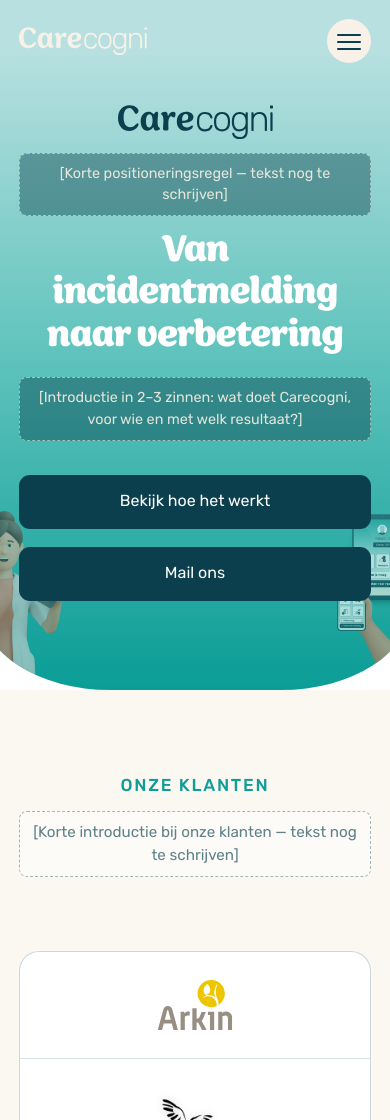
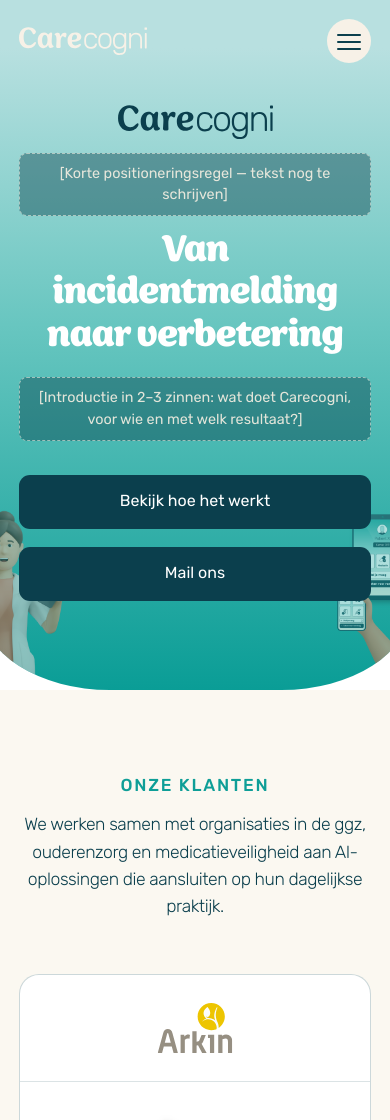
Before and after one commit to jorissmeets/Website, a Next.js app: page / in a window 390 px wide. Shown: the top 1120 px of the page. Built offline with nearby package versions, Linux system fonts and the light colour scheme.

Commit message:
Add customer section introduction

```diff
--- a/app/globals.css
+++ b/app/globals.css
@@ -3537,6 +3537,15 @@ textarea:focus-visible {
   color: var(--teal);
 }
 
+.client-section .client-intro {
+  max-width: 780px;
+  margin-inline: auto;
+  font-family: "Rubik", Arial, sans-serif;
+  font-size: clamp(1.1rem, 1.5vw, 1.35rem);
+  font-weight: 300;
+  line-height: 1.55;
+}
+
 .client-name-grid {
   display: grid;
   grid-template-columns: repeat(5, minmax(0, 1fr));
--- a/app/page.tsx
+++ b/app/page.tsx
@@ -149,8 +149,10 @@ export default function Home() {
         <div className="container">
           <div className="figma-section-heading centered">
             <p className="eyebrow">Onze klanten</p>
-            <h2 id="client-title" className="content-placeholder">
-              [Korte introductie bij onze klanten — tekst nog te schrijven]
+            <h2 id="client-title" className="client-intro">
+              We werken samen met organisaties in de ggz, ouderenzorg en
+              medicatieveiligheid aan AI-oplossingen die aansluiten op hun
+              dagelijkse praktijk.
             </h2>
           </div>
           <div className="client-name-grid">
```
Also changed, not shown: 1 other file (tests, documents, lock files or other folders).
